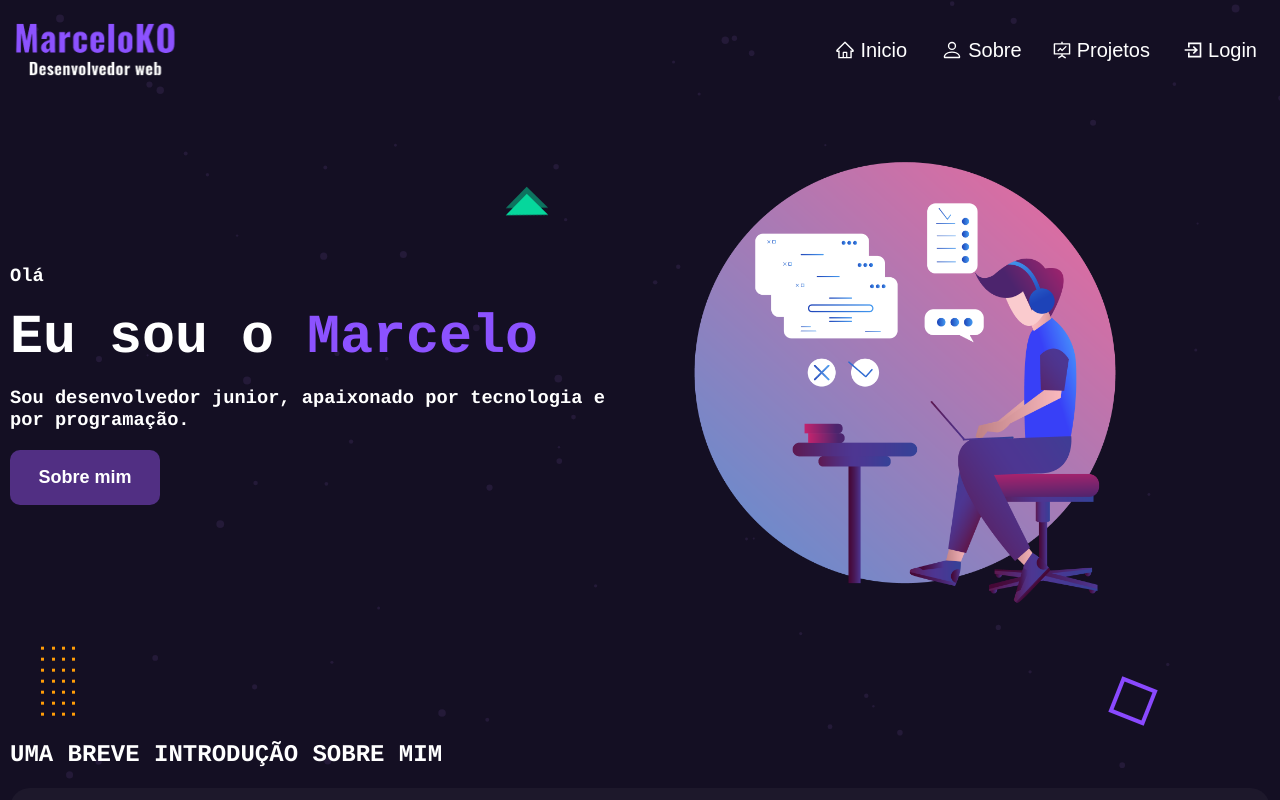
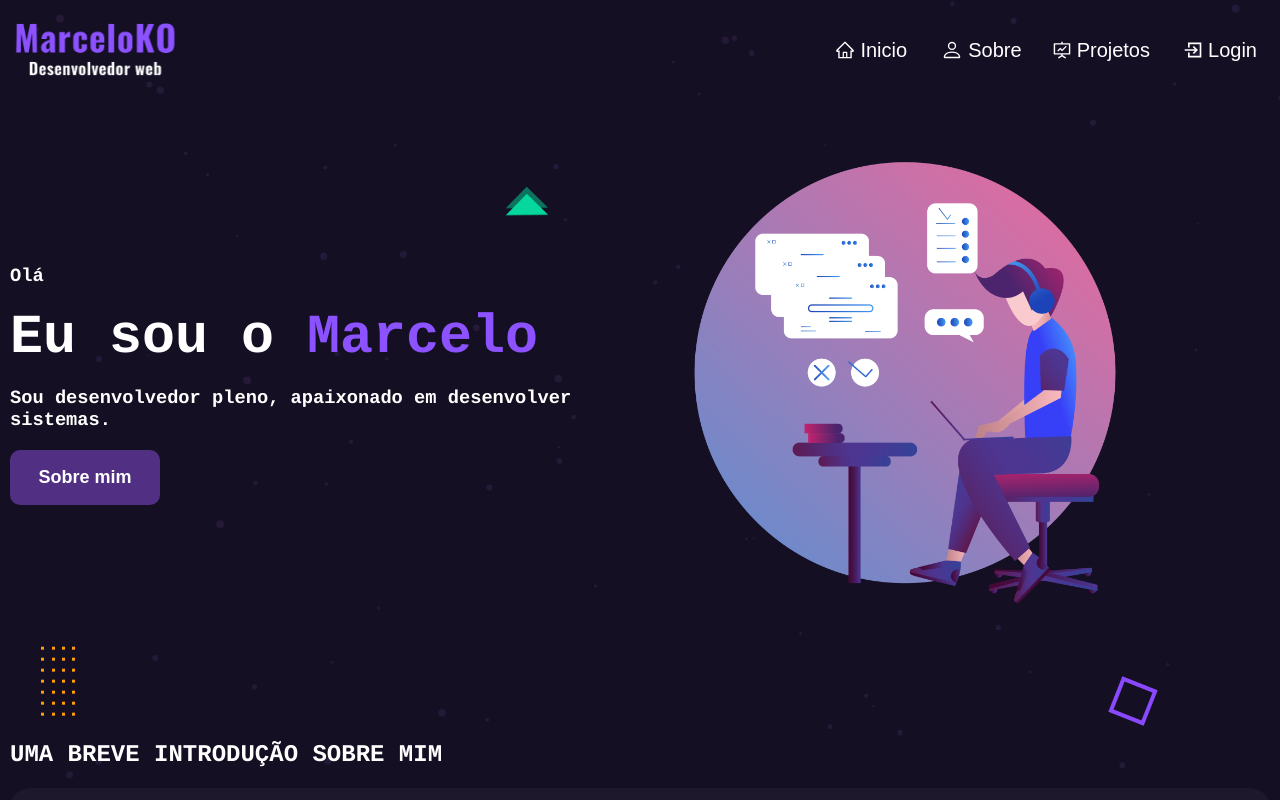
Before and after one commit to MarceloKo/PortfolioReact, a React (Create React App) app in the folder frontend/: page / in a window 1280 px wide. Shown: the top 800 px of the page. Built offline with nearby package versions, Linux system fonts and the light colour scheme; no server answers.

Commit message:
Corrigindo texto

```diff
--- a/frontend/src/pages/inicio/index.js
+++ b/frontend/src/pages/inicio/index.js
@@ -48,7 +48,7 @@ export default function Inicio() {
 
           <h3>Olá</h3>
           <h1>Eu sou o <span>Marcelo</span></h1>
-          <h3>Sou desenvolvedor junior, apaixonado por tecnologia e por programação.</h3>
+          <h3>Sou desenvolvedor pleno, apaixonado em desenvolver sistemas.</h3>
           <Link to={'/sobre'}><Buttom style={{ width: '150px' }}>Sobre mim</Buttom></Link>
         </div>
 
```
